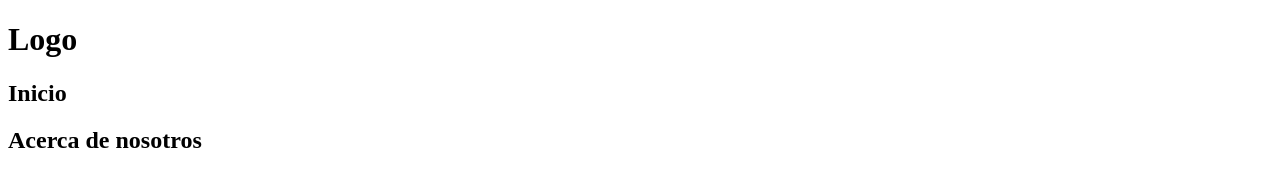
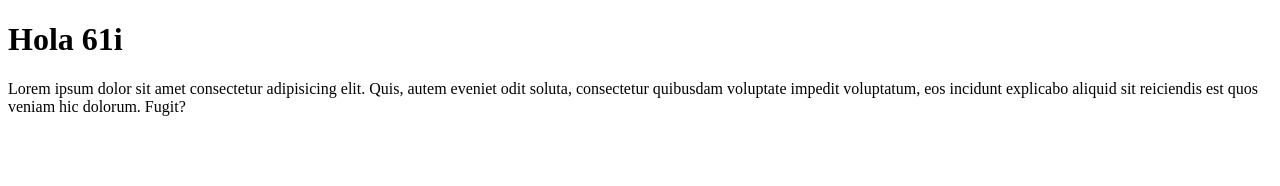
Before and after one commit to alejandrobusi/Com-61i, a plain HTML site: page index.html in a window 1280 px wide. Drawn offline with Linux system fonts and the light colour scheme.

```diff
--- a/index.html
+++ b/index.html
@@ -1,16 +1,17 @@
 <!DOCTYPE html>
 <html lang="en">
+
 <head>
   <meta charset="UTF-8">
   <meta http-equiv="X-UA-Compatible" content="IE=edge">
   <meta name="viewport" content="width=device-width, initial-scale=1.0">
   <title>Document</title>
 </head>
+
 <body>
-  <header>
-    <h1>Logo</h1>
-    <h2>Inicio</h2>
-    <h2>Acerca de nosotros</h2>
-  </header>
+  <h1>Hola 61i</h1>
+  <p>Lorem ipsum dolor sit amet consectetur adipisicing elit. Quis, autem eveniet odit soluta, consectetur quibusdam
+    voluptate impedit voluptatum, eos incidunt explicabo aliquid sit reiciendis est quos veniam hic dolorum. Fugit?</p>
 </body>
+
 </html>
```
